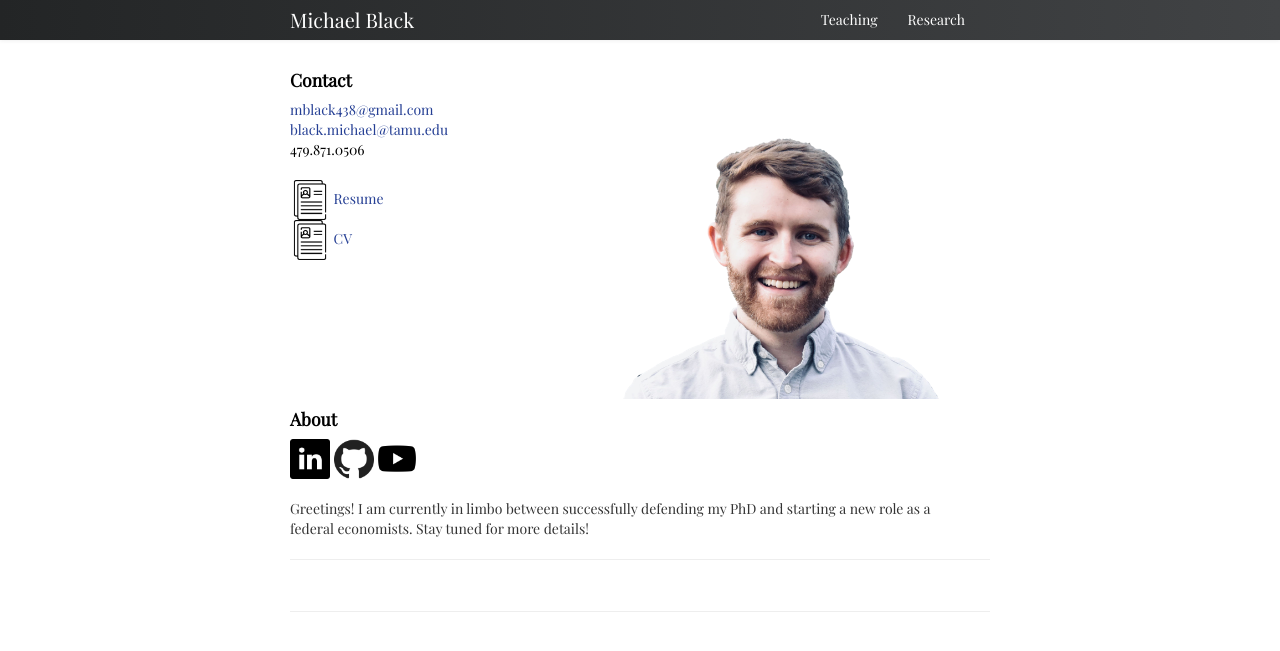
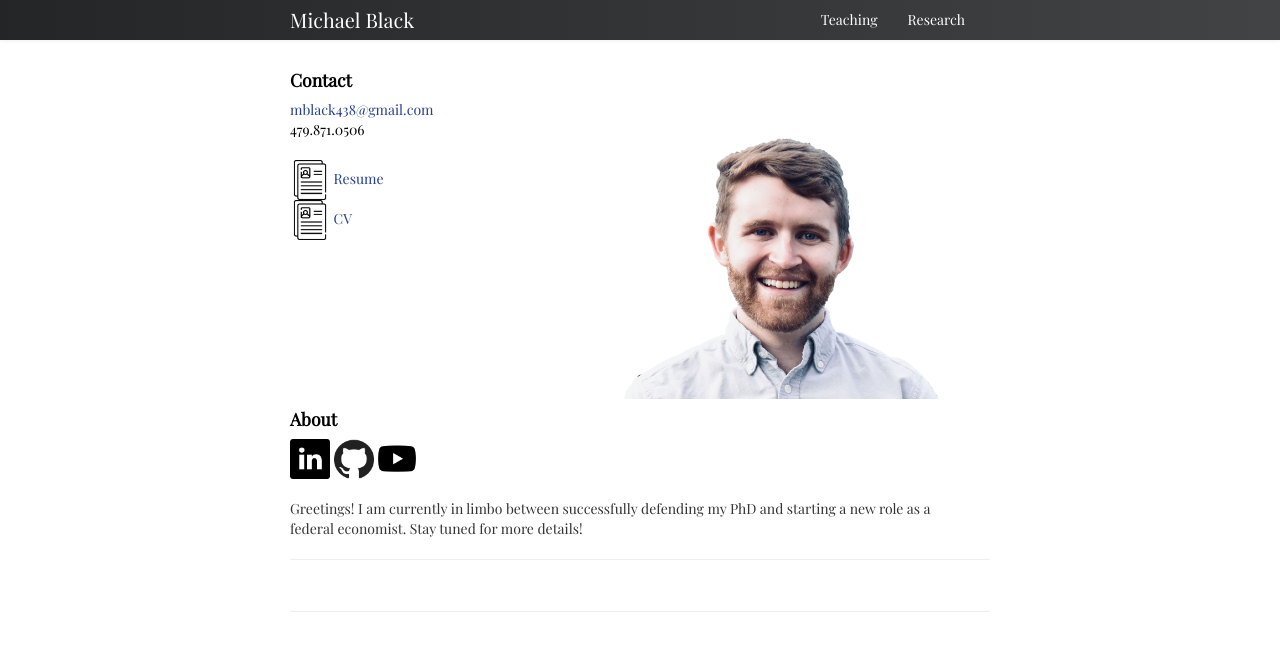
Before and after one commit to michael-black/michael-black.github.io, a Jekyll site: the page built from index.md, in a window 1280 px wide. Shown: the top 651 px of the page. Built offline with Jekyll 4.4.1, drawn with Linux system fonts in a browser that asks for light colours.

Commit message:
Correct spelling error and remove TAMU email from homepage

```diff
--- a/index.md
+++ b/index.md
@@ -11,7 +11,6 @@ keywords: Michael Black, economics, resource economics, environmental economics,
     <div class="row-fluid">
         <div class="span3">
             <a href="mailto:mblack438@gmail.com">mblack438@gmail.com</a><br/>
-            <a href="mailto:black.michael@tamu.edu">black.michael@tamu.edu</a><br/>
             479.871.0506<br/><br/>
             <img src="../pages/icons64/file.png" width="40" height="40"/>
 			<a href="../assets/Black_Michael_Resume.pdf">Resume</a><br/>
@@ -46,7 +45,7 @@ keywords: Michael Black, economics, resource economics, environmental economics,
 	<div class="row-fluid">
 		<div class="span7">
 			<br/>
-            Greetings! I am currently in limbo between successfully defending my PhD and starting a new role as a federal economists. Stay tuned for more details!
+            Greetings! I am currently in limbo between successfully defending my PhD and starting a new role as a federal economist. Stay tuned for more details!
 			<!-- I am a Ph.D. candidate in the Department of Agricultural Economics at Texas A&M University. I am an applied micro-economist with specializations in choice and causal modeling. My choice modeling work uses observed or elicited choices from consumers to build demand systems, from which we can learn a lot about the value of products or their attributes. My causal modeling work leverages quasi-experimental data to understand the effect of policies that were not randomly rolled out.
 			<br/>
 			<br/>
```
